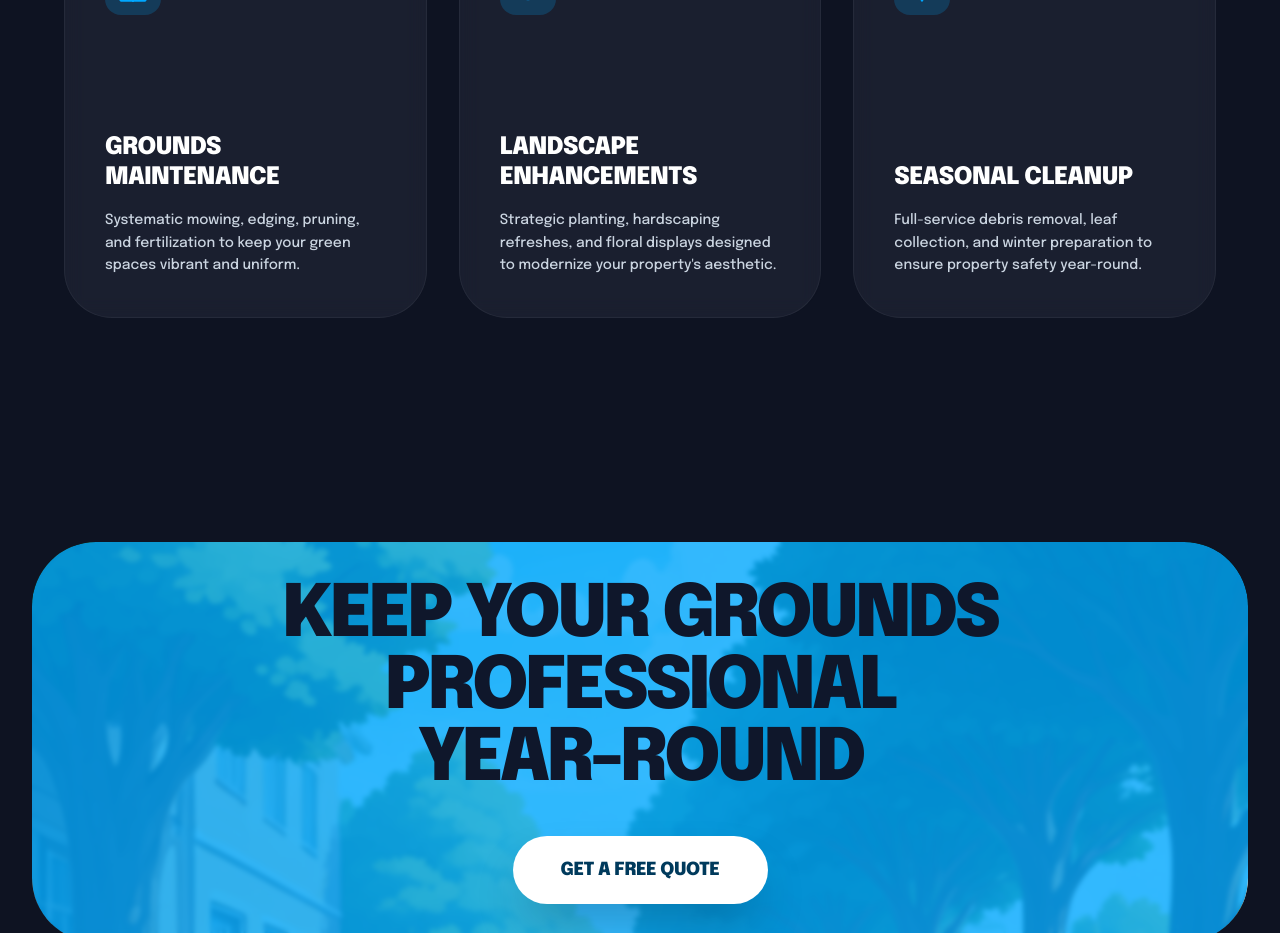
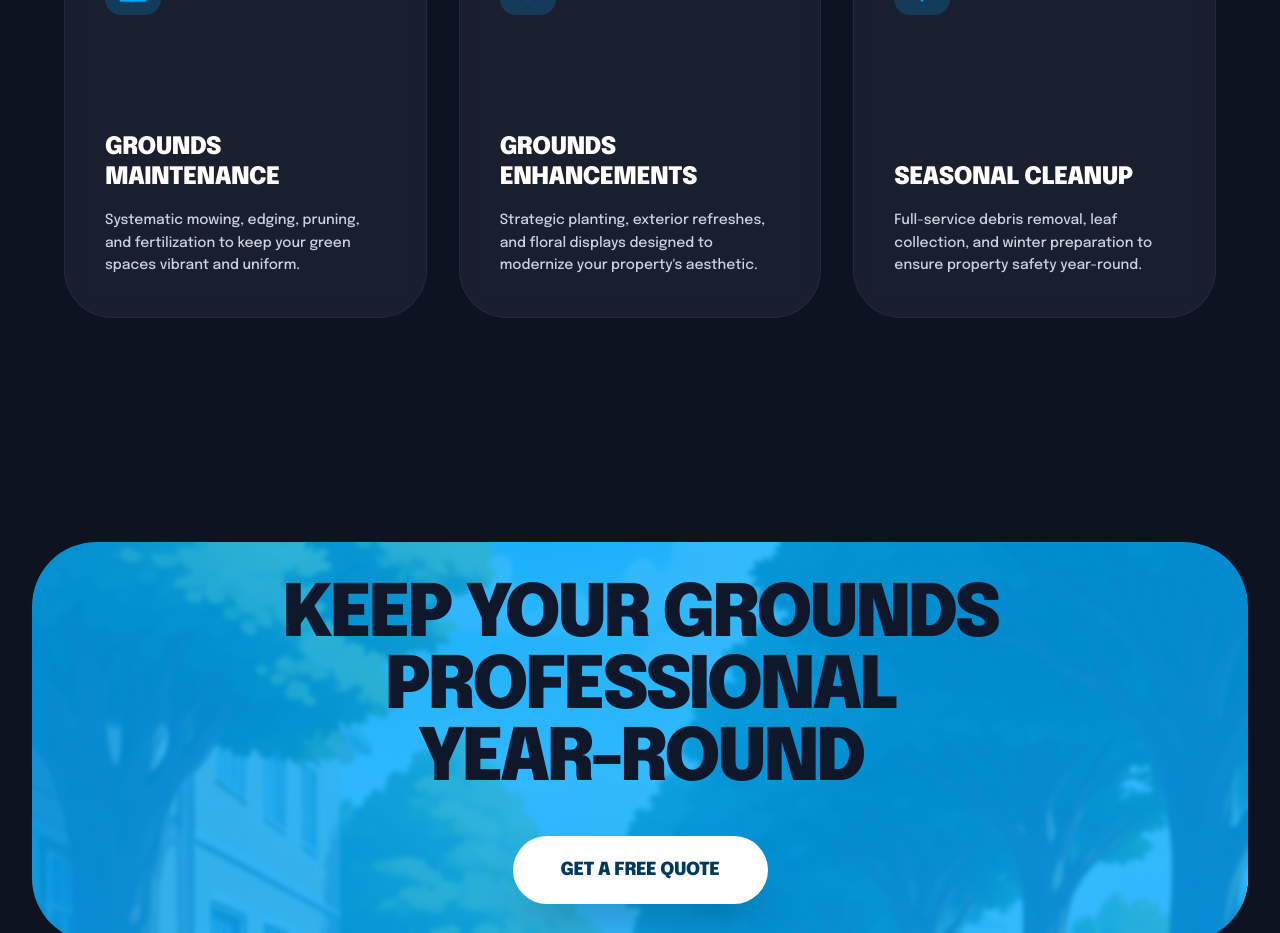
Before and after one commit to Robin239105/Cleaning-Plus, a React (Vite) app: page /services/grounds in a window 1280 px wide. Shown: the part 2320-3253 px from the top of the page. Built offline with nearby package versions, Linux system fonts and the light colour scheme.

Commit message:
Completely remove remaining literal and metaphorical landscape references

```diff
--- a/src/pages/About.jsx
+++ b/src/pages/About.jsx
@@ -71,7 +71,7 @@ const About = () => {
                 </p>
                 <div className="w-20 h-1 bg-primary"></div>
                 <p className="text-lg text-text-secondary font-light leading-relaxed">
-                  Based in the heart of Houston, our legacy is built on the sweat and dedication of a team that understands the local business landscape. We aren't just a contractor; we are your neighbors in professional excellence.
+                  Based in the heart of Houston, our legacy is built on the sweat and dedication of a team that understands the local business environment. We aren't just a contractor; we are your neighbors in professional excellence.
                 </p>
               </div>
             </div>
--- a/src/pages/GroundsServices.jsx
+++ b/src/pages/GroundsServices.jsx
@@ -22,8 +22,8 @@ const GroundsServices = () => {
       icon: "Mowing"
     },
     {
-      title: "Landscape Enhancements",
-      text: "Strategic planting, hardscaping refreshes, and floral displays designed to modernize your property's aesthetic.",
+      title: "Grounds Enhancements",
+      text: "Strategic planting, exterior refreshes, and floral displays designed to modernize your property's aesthetic.",
       icon: "Enhancement"
     },
     {
@@ -166,7 +166,7 @@ const GroundsServices = () => {
 
       <section className="py-16 md:py-24 px-6 md:px-8">
         <div className="max-w-7xl mx-auto rounded-3xl md:rounded-[64px] relative overflow-hidden min-h-[350px] md:h-[400px] flex items-center justify-center shadow-3xl">
-          <img src={ctaBg} alt="Lush landscape" className="absolute inset-0 w-full h-full object-cover" />
+          <img src={ctaBg} alt="Lush grounds" className="absolute inset-0 w-full h-full object-cover" />
           <div className="absolute inset-0 bg-primary/80 backdrop-blur-[2px]"></div>
 
           <div className="relative z-10 text-center space-y-8 md:space-y-10 px-6 md:px-8">
```
